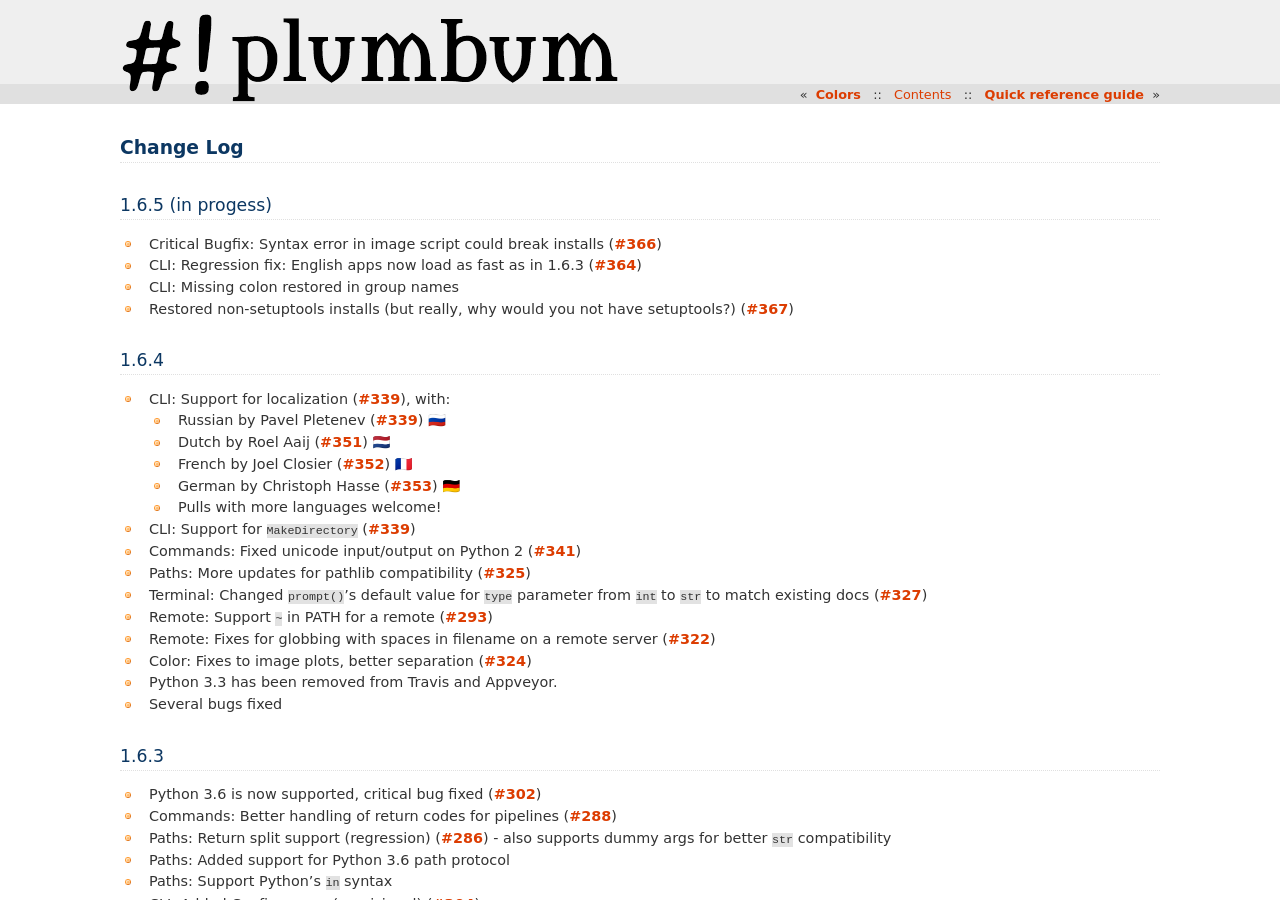
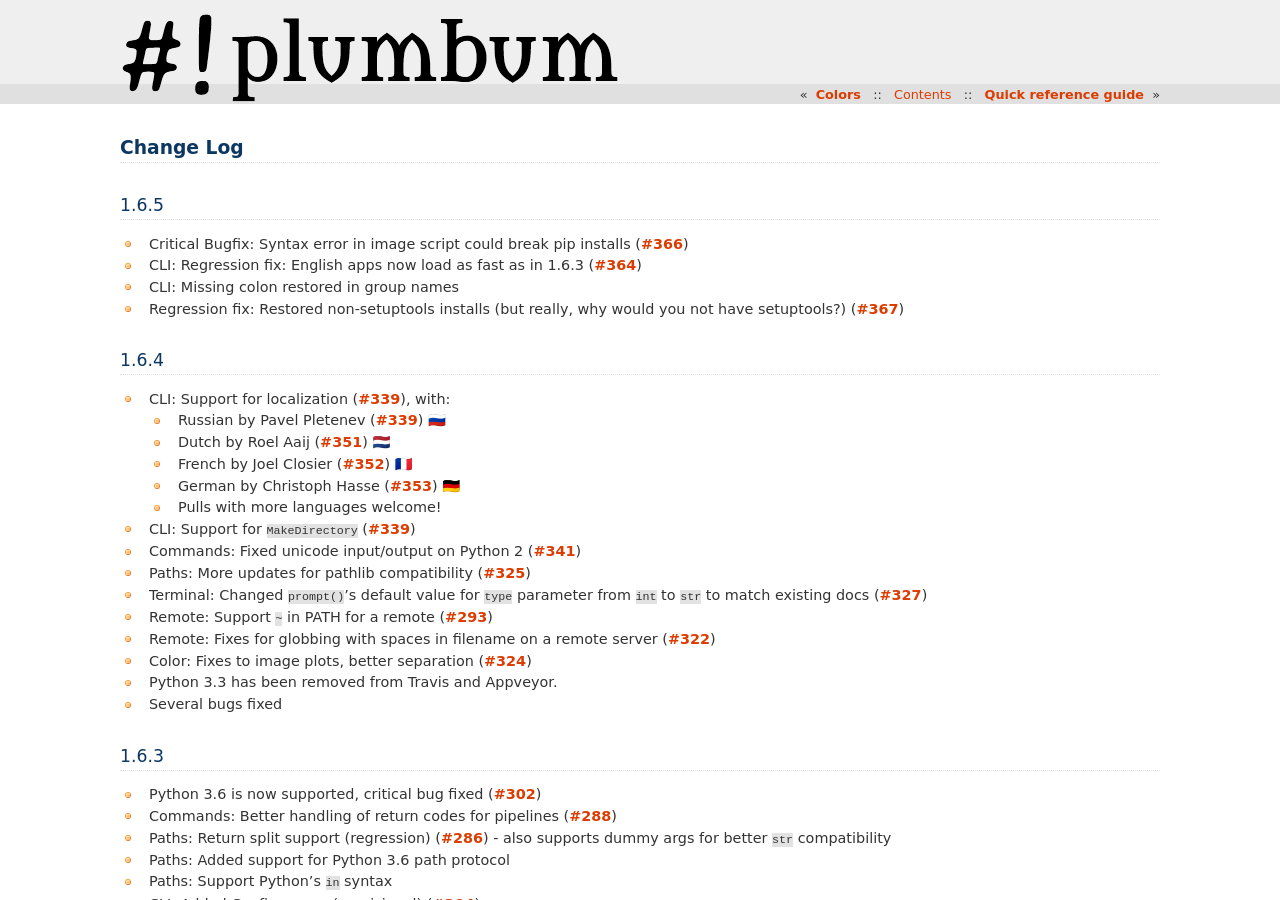
Before and after one commit to tomerfiliba/plumbum, a Sphinx documentation site: the page built from docs/changelog.rst, in a window 1280 px wide and 900 px high. Built offline with Sphinx 7.4.7, drawn with Linux system fonts in a browser that asks for light colours.

Commit message:
Preparing for 1.6.5

```diff
--- a/CHANGELOG.rst
+++ b/CHANGELOG.rst
@@ -1,10 +1,10 @@
-1.6.5 (in progess)
-------------------
+1.6.5
+-----
 
-* Critical Bugfix: Syntax error in image script could break installs (`#366 <https://github.com/tomerfiliba/plumbum/pull/366>`_)
+* Critical Bugfix: Syntax error in image script could break pip installs (`#366 <https://github.com/tomerfiliba/plumbum/pull/366>`_)
 * CLI: Regression fix: English apps now load as fast as in 1.6.3 (`#364 <https://github.com/tomerfiliba/plumbum/issues/364>`_)
 * CLI: Missing colon restored in group names
-* Restored non-setuptools installs (but really, why would you not have setuptools?) (`#367 <https://github.com/tomerfiliba/plumbum/pull/367>`_)
+* Regression fix: Restored non-setuptools installs (but really, why would you not have setuptools?) (`#367 <https://github.com/tomerfiliba/plumbum/pull/367>`_)
 
 1.6.4
 -----
--- a/docs/_news.rst
+++ b/docs/_news.rst
@@ -1,3 +1,5 @@
+* **a2017.12.29**: Version 1.6.5 released with mostly bugfixes, including a critical one that could break pip installs on some platforms. English cli apps now load as fast as before the localization update.
+
 * **2017.11.27**: Version 1.6.4 released with new CLI localization support. Several bugfixes and better pathlib compatibility, along with better separation between Plumbum's internal packages.
 
 * **2016.12.31**: Version 1.6.3 released to provide Python 3.6 compatibility. Mostly bugfixes, several smaller improvements to paths, and a provisional config parser added.
--- a/plumbum/version.py
+++ b/plumbum/version.py
@@ -1,3 +1,3 @@
-version = (1, 6, 4)
+version = (1, 6, 5)
 version_string = ".".join(map(str,version))
-release_date = "2017.11.27"
+release_date = "2017.12.29"
```
